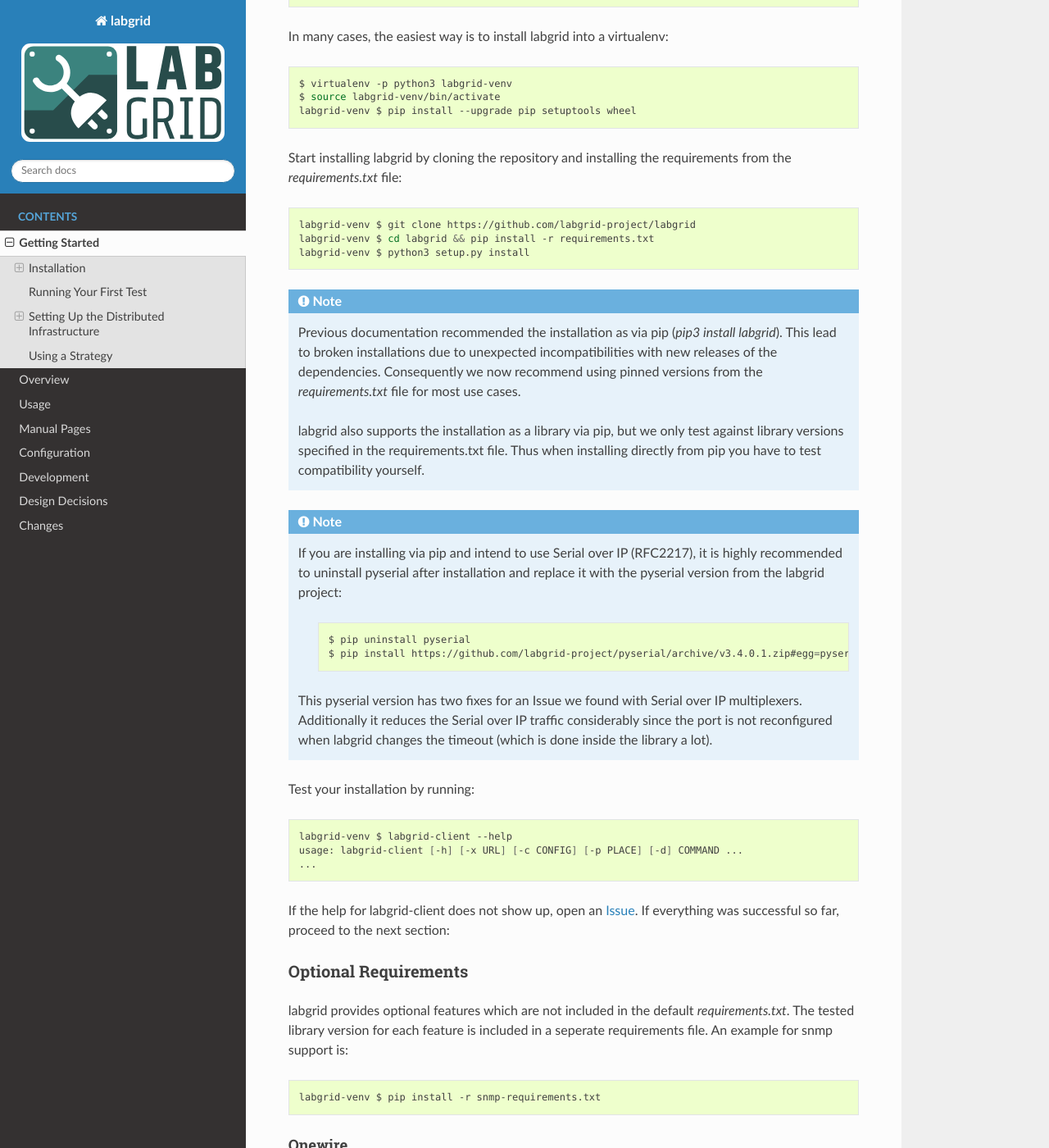
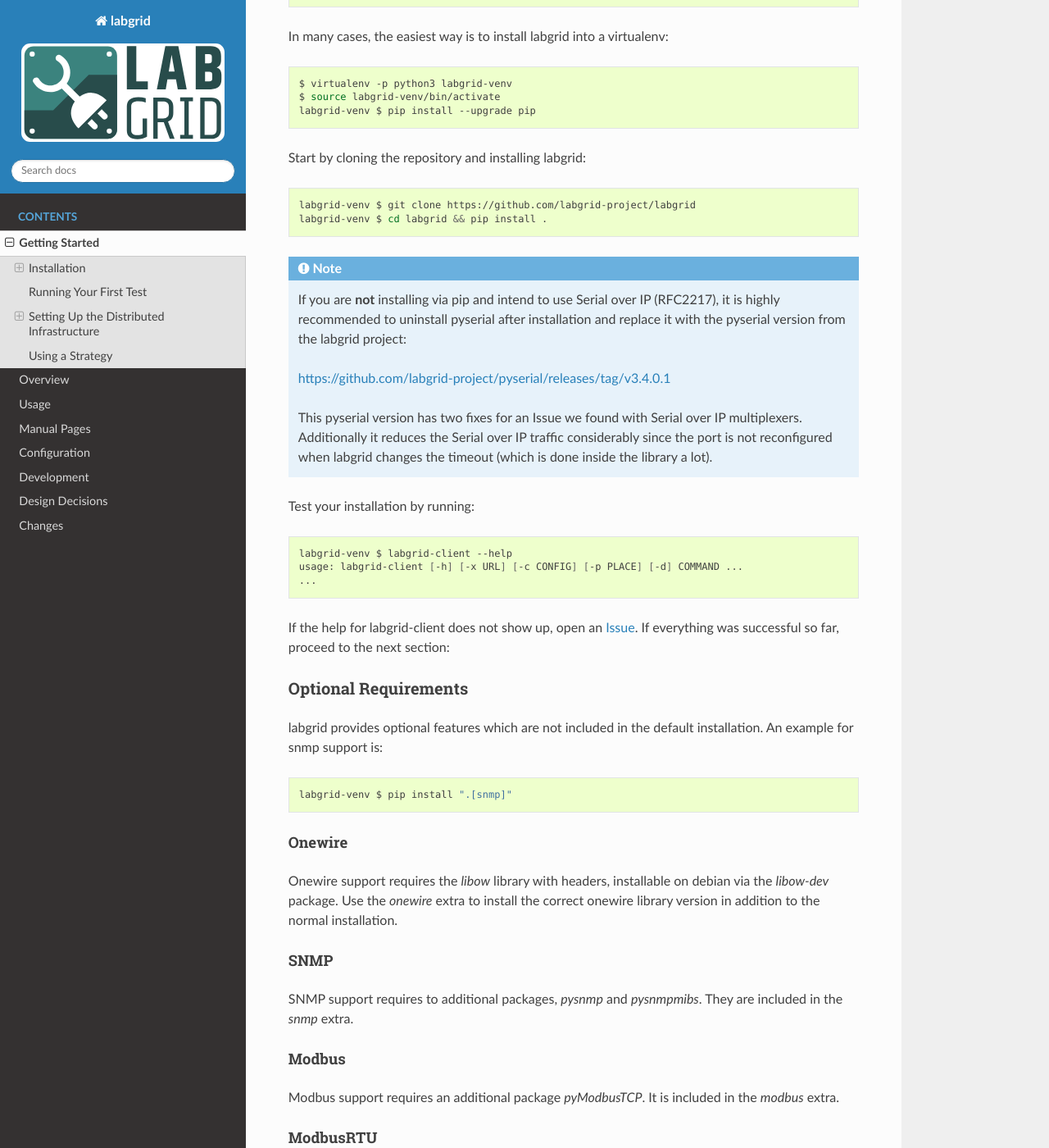
Before and after one commit to labgrid-project/labgrid, a Sphinx documentation site: the page built from doc/getting_started.rst, in a window 1280 px wide and 1400 px high, scrolled down 418 px. Shown: the whole window at 82% size. Built offline with Sphinx 7.4.7 and the Read the Docs theme 2.0.0, drawn with Linux system fonts in a browser that asks for light colours; pages that are not in the unit, such as notebooks, are missing from menus; some of the changed text lies outside the part shown.

Commit message:
README/doc: recommend installation via pip (using pyproject.toml)
Signed-off-by: Bastian Krause <bst@pengutronix.de>

```diff
--- a/README.rst
+++ b/README.rst
@@ -83,15 +83,14 @@
 
    $ virtualenv -p python3 venv
    $ source venv/bin/activate
-   venv $ pip install --upgrade pip setuptools wheel
+   venv $ pip install --upgrade pip
 
 
 Install labgrid into the virtualenv:
 
 .. code-block:: bash
 
-   venv $ pip install -r requirements.txt
-   venv $ python setup.py install
+   venv $ pip install .
 
 Tests can now run via:
 
--- a/doc/getting_started.rst
+++ b/doc/getting_started.rst
@@ -23,39 +23,21 @@
 
     $ virtualenv -p python3 labgrid-venv
     $ source labgrid-venv/bin/activate
-    labgrid-venv $ pip install --upgrade pip setuptools wheel
+    labgrid-venv $ pip install --upgrade pip
 
-Start installing labgrid by cloning the repository and installing the
-requirements from the `requirements.txt` file:
+Start by cloning the repository and installing labgrid:
 
 .. code-block:: bash
 
     labgrid-venv $ git clone https://github.com/labgrid-project/labgrid
-    labgrid-venv $ cd labgrid && pip install -r requirements.txt
-    labgrid-venv $ python3 setup.py install
+    labgrid-venv $ cd labgrid && pip install .
 
 .. note::
-   Previous documentation recommended the installation as via pip (`pip3 install
-   labgrid`).
-   This lead to broken installations due to unexpected incompatibilities with
-   new releases of the dependencies.
-   Consequently we now recommend using pinned versions from the
-   `requirements.txt` file for most use cases.
+   If you are **not** installing via pip and intend to use Serial over IP
+   (RFC2217), it is highly recommended to uninstall pyserial after installation
+   and replace it with the pyserial version from the labgrid project:
 
-   labgrid also supports the installation as a library via pip, but we only
-   test against library versions specified in the requirements.txt file.
-   Thus when installing directly from pip you have to test compatibility
-   yourself.
-
-.. note::
-   If you are installing via pip and intend to use Serial over IP (RFC2217),
-   it is highly recommended to uninstall pyserial after installation and replace
-   it with the pyserial version from the labgrid project:
-
-      .. code-block:: bash
-
-          $ pip uninstall pyserial
-          $ pip install https://github.com/labgrid-project/pyserial/archive/v3.4.0.1.zip#egg=pyserial
+   https://github.com/labgrid-project/pyserial/releases/tag/v3.4.0.1
 
    This pyserial version has two fixes for an Issue we found with Serial over IP
    multiplexers. Additionally it reduces the Serial over IP traffic considerably
@@ -78,33 +60,32 @@
 Optional Requirements
 ~~~~~~~~~~~~~~~~~~~~~
 labgrid provides optional features which are not included in the default
-`requirements.txt`. The tested library version for each feature is included in a
-seperate requirements file. An example for snmp support is:
+installation. An example for snmp support is:
 
 .. code-block:: bash
 
-    labgrid-venv $ pip install -r snmp-requirements.txt
+    labgrid-venv $ pip install ".[snmp]"
 
 Onewire
 +++++++
 Onewire support requires the `libow` library with headers, installable on debian
-via the `libow-dev` package. Use the `onewire-requirements.txt` file to install
-the correct onewire library version in addition to the normal installation.
+via the `libow-dev` package. Use the `onewire` extra to install the correct
+onewire library version in addition to the normal installation.
 
 SNMP
 ++++
 SNMP support requires to additional packages, `pysnmp` and `pysnmpmibs`. They
-are included in the `snmp-requirements.txt` file.
+are included in the `snmp` extra.
 
 Modbus
 ++++++
 Modbus support requires an additional package `pyModbusTCP`. It is included in
-the `modbus-requirements.txt` file.
+the `modbus` extra.
 
 ModbusRTU
 +++++++++
 Modbus support requires an additional package `minimalmodbus`. It is included in
-the `modbusrtu-requirements.txt` file.
+the `modbusrtu` extra.
 
 Running Your First Test
 -----------------------
@@ -172,17 +153,15 @@
 ~~~~~~~~~~~
 
 To start the coordinator, we will download the labgrid repository, create an
-extra virtualenv and install the dependencies via the requirements file.
+extra virtualenv and install the dependencies via the crossbar `extra`.
 
 .. code-block:: bash
 
     $ sudo apt install libsnappy-dev
     $ virtualenv -p python3 crossbar-venv
     $ source crossbar-venv/bin/activate
-    crossbar-venv $ pip install --upgrade pip setuptools wheel
     crossbar-venv $ git clone https://github.com/labgrid-project/labgrid
-    crossbar-venv $ cd labgrid && pip install -r crossbar-requirements.txt
-    crossbar-venv $ python setup.py install
+    crossbar-venv $ cd labgrid && pip install ".[crossbar]"
 
 All necessary dependencies should be installed now, we can start the coordinator
 by running ``crossbar start`` inside of the repository.
```
Also changed, not shown: doc/RELEASE.rst (+4 -3 lines), doc/development.rst (+6 -13 lines), dockerfiles/README.rst.
